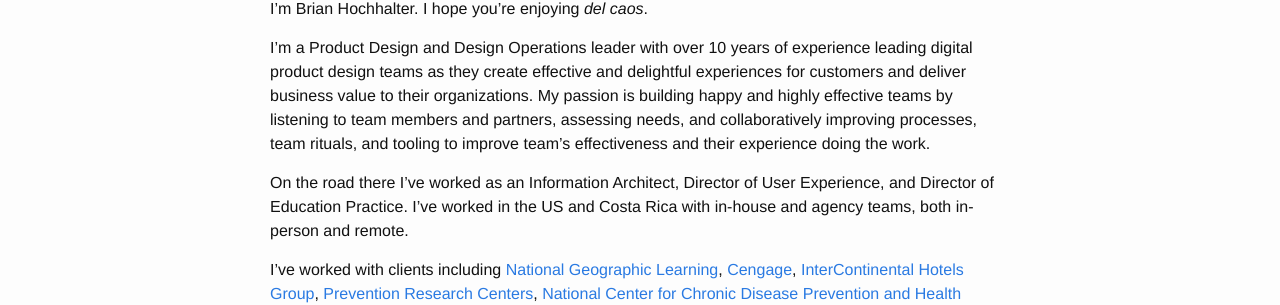
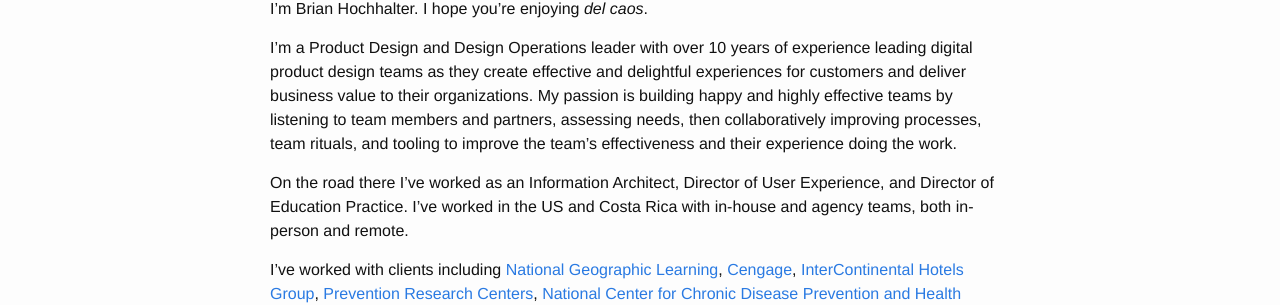
Before and after one commit to brianhoch/brianhoch.github.io, a Jekyll site: the page built from about.md, in a window 1280 px wide. Shown: the part 167-472 px from the top of the page. Built offline with Jekyll 4.4.1, drawn with Linux system fonts in a browser that asks for light colours.

Commit message:
Update about.md
- Clarify language in first paragraph

```diff
--- a/about.md
+++ b/about.md
@@ -6,7 +6,7 @@ permalink: /about/
 
 I'm Brian Hochhalter. I hope you're enjoying _del caos_.
 
-I'm a Product Design and Design Operations leader with over 10 years of experience leading digital product design teams as they create effective and delightful experiences for customers and deliver business value to their organizations. My passion is building happy and highly effective teams by listening to team members and partners, assessing needs, and collaboratively improving processes, team rituals, and tooling to improve team's effectiveness and their experience doing the work.
+I'm a Product Design and Design Operations leader with over 10 years of experience leading digital product design teams as they create effective and delightful experiences for customers and deliver business value to their organizations. My passion is building happy and highly effective teams by listening to team members and partners, assessing needs, then collaboratively improving processes, team rituals, and tooling to improve the team's effectiveness and their experience doing the work.
 
 On the road there I've worked as an Information Architect, Director of User Experience, and Director of Education Practice. I've worked in the US and Costa Rica with in-house and agency teams, both in-person and remote.
 
```
